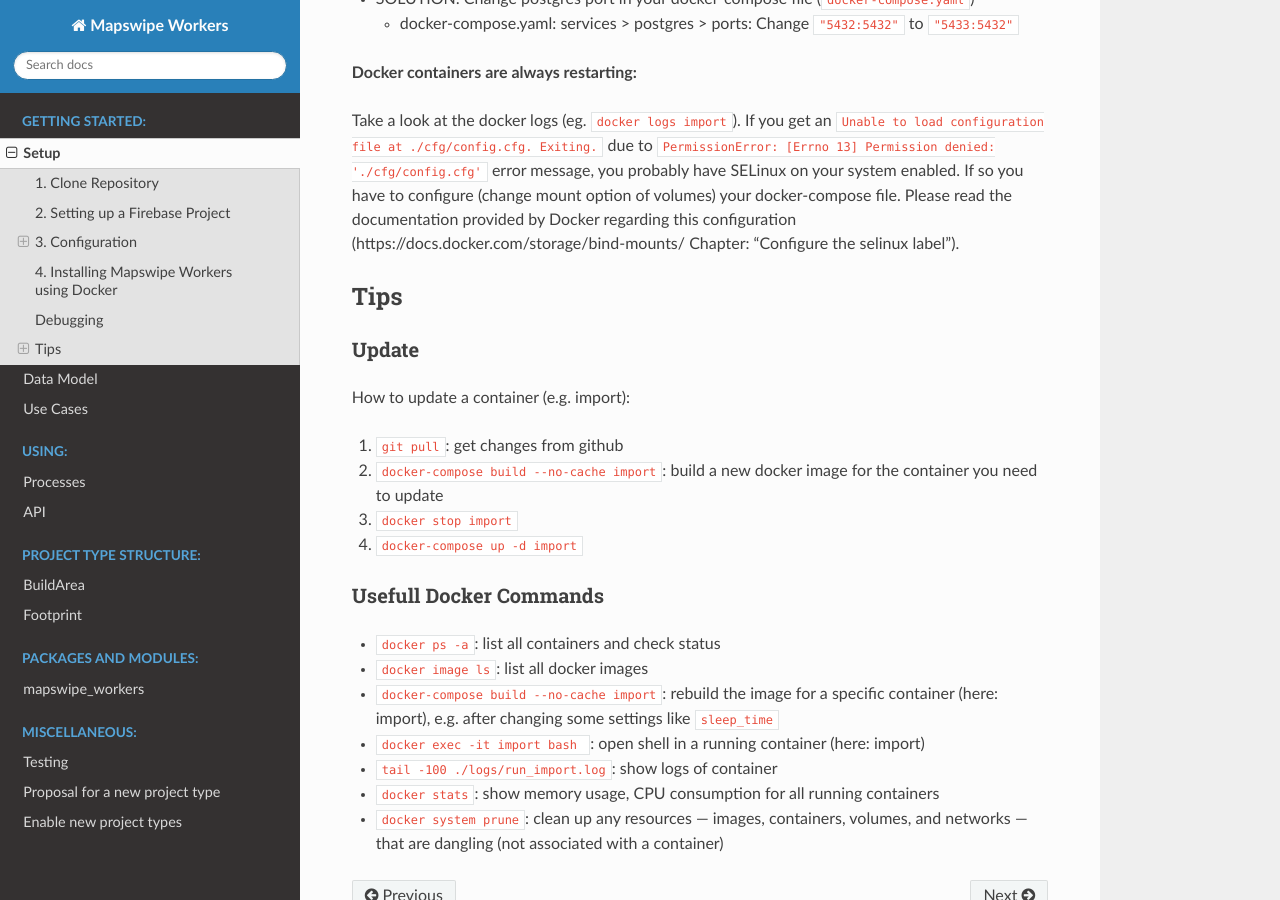
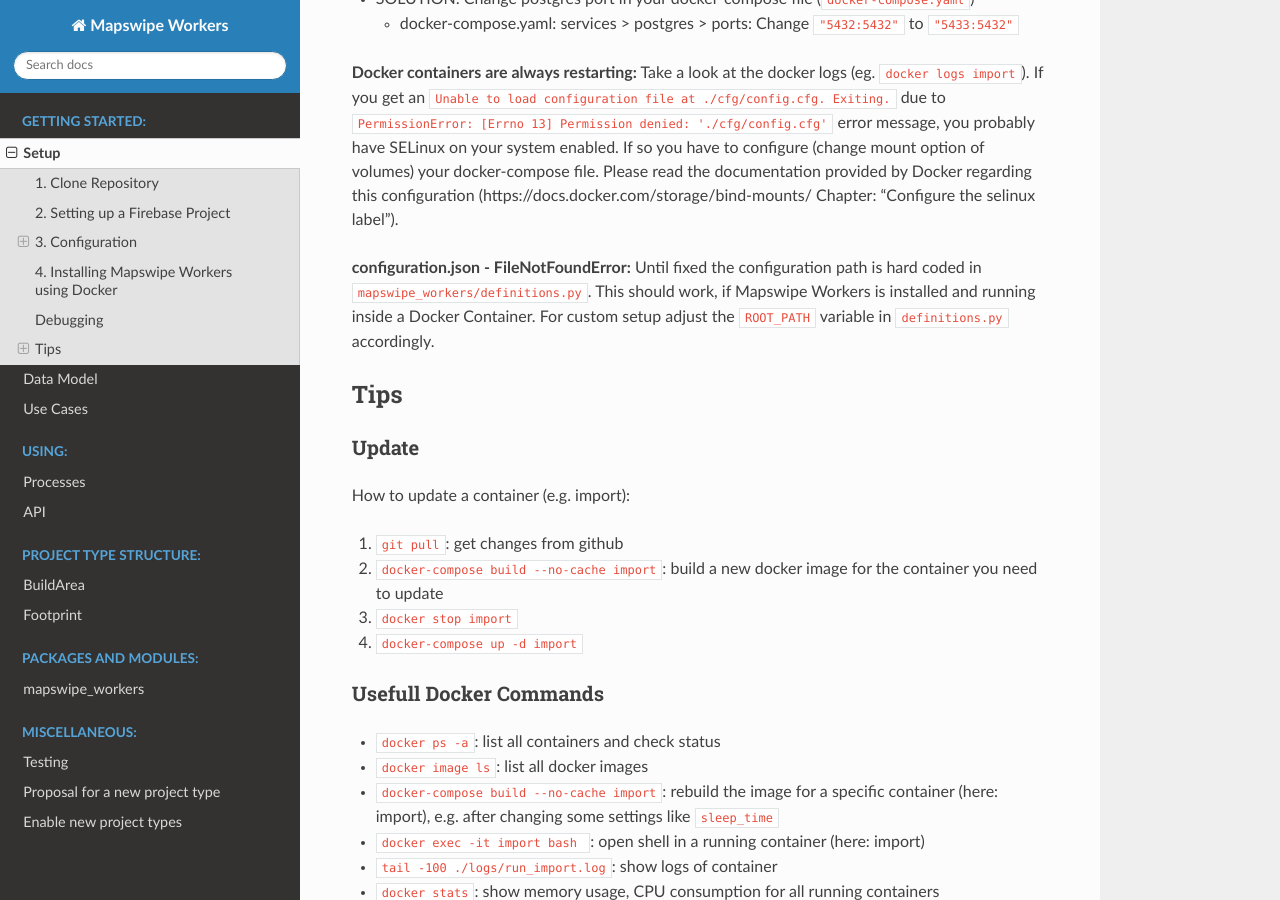
Before and after one commit to mapswipe/python-mapswipe-workers, a Sphinx documentation site: the page built from docs/setup.md, in a window 1280 px wide and 900 px high, scrolled down 3555 px. Built offline with Sphinx 7.4.7 and the Read the Docs theme 2.0.0, drawn with Linux system fonts in a browser that asks for light colours.

Commit message:
improved docs

```diff
--- a/docs/setup.md
+++ b/docs/setup.md
@@ -146,9 +146,9 @@
 - SOLUTION: Change postgres port in your docker-compose file  (`docker-compose.yaml`)
     - docker-compose.yaml: services > postgres > ports: Change `"5432:5432"` to `"5433:5432"`
 
-**Docker containers are always restarting:**
+**Docker containers are always restarting:** Take a look at the docker logs (eg. `docker logs import`). If you get an `Unable to load configuration file at ./cfg/config.cfg. Exiting.` due to `PermissionError: [Errno 13] Permission denied: './cfg/config.cfg'` error message, you probably have SELinux on your system enabled. If so you have to configure (change mount option of volumes) your docker-compose file. Please read the documentation provided by Docker regarding this configuration (https://docs.docker.com/storage/bind-mounts/ Chapter: "Configure the selinux label").
 
-Take a look at the docker logs (eg. `docker logs import`). If you get an `Unable to load configuration file at ./cfg/config.cfg. Exiting.` due to `PermissionError: [Errno 13] Permission denied: './cfg/config.cfg'` error message, you probably have SELinux on your system enabled. If so you have to configure (change mount option of volumes) your docker-compose file. Please read the documentation provided by Docker regarding this configuration (https://docs.docker.com/storage/bind-mounts/ Chapter: "Configure the selinux label").
+**configuration.json - FileNotFoundError:** Until fixed the configuration path is hard coded in `mapswipe_workers/definitions.py`. This should work, if Mapswipe Workers is installed and running inside a Docker Container. For custom setup adjust the `ROOT_PATH` variable in `definitions.py` accordingly.
 
 
 ## Tips
```
Also changed, not shown: docs/testing.md (+5 -0 lines).
